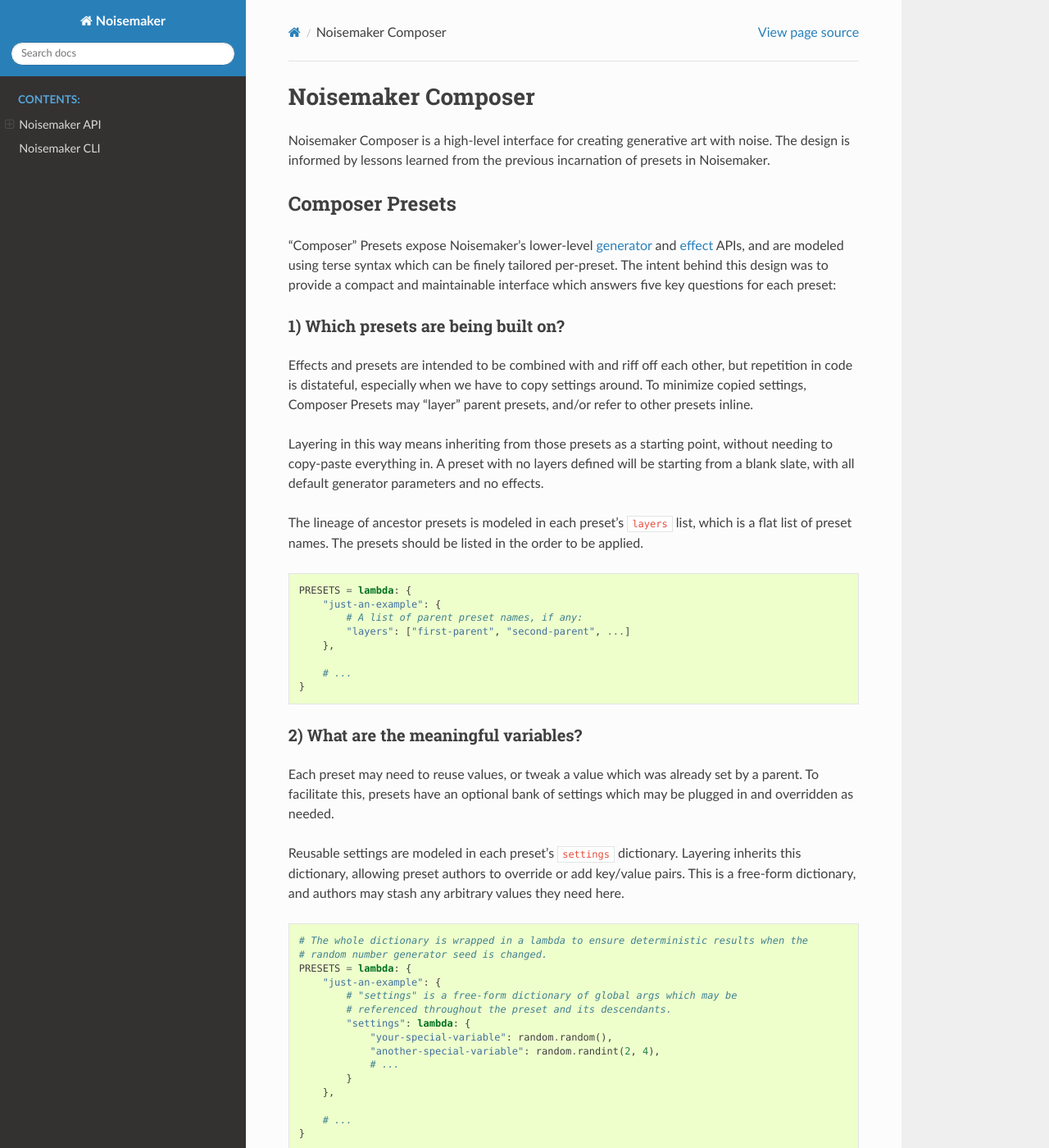
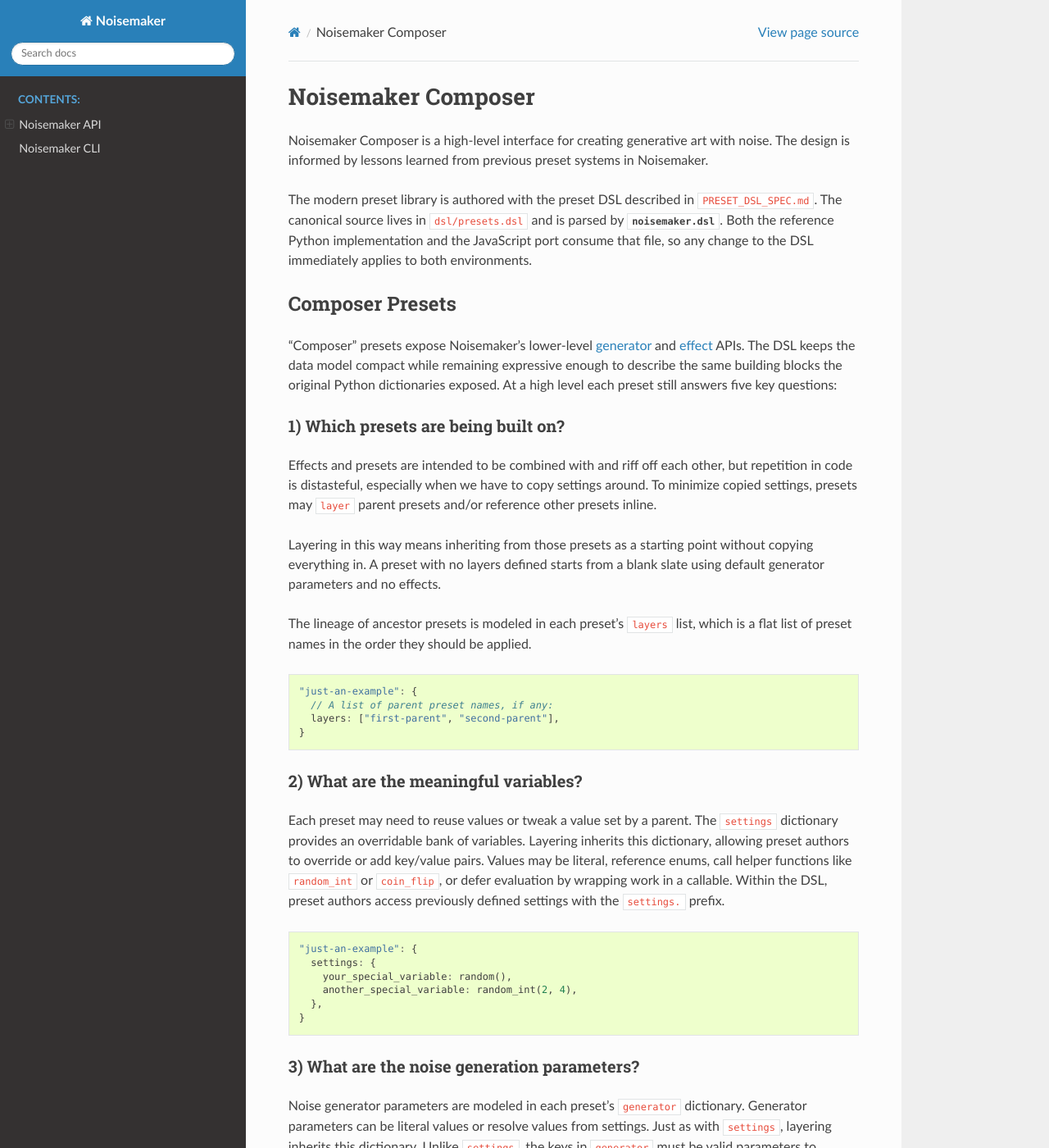
Before and after one commit to aayars/py-noisemaker, a Sphinx documentation site: the page built from docs/composer.rst, in a window 1280 px wide and 1400 px high. Shown: the whole window at 82% size. Built offline with Sphinx 7.4.7 and the Read the Docs theme 3.1.0, drawn with Linux system fonts in a browser that asks for light colours; some of the changed text lies outside the part shown.

Commit message:
update presets doc for dsl

```diff
--- a/docs/composer.rst
+++ b/docs/composer.rst
@@ -1,175 +1,147 @@
 Noisemaker Composer
 ===================
 
-Noisemaker Composer is a high-level interface for creating generative art with noise. The design is informed by lessons learned from the previous incarnation of presets in Noisemaker.
+Noisemaker Composer is a high-level interface for creating generative art with noise. The design is informed by lessons learned
+from previous preset systems in Noisemaker.
+
+The modern preset library is authored with the preset DSL described in :file:`PRESET_DSL_SPEC.md`. The canonical source lives in
+:file:`dsl/presets.dsl` and is parsed by :mod:`noisemaker.dsl`. Both the reference Python implementation and the JavaScript port
+consume that file, so any change to the DSL immediately applies to both environments.
 
 Composer Presets
 ----------------
 
-"Composer" Presets expose Noisemaker's lower-level `generator <api.html#module-noisemaker.generators>`_ and `effect <api.html#module-noisemaker.effects>`_ APIs, and are modeled using terse syntax which can be finely tailored per-preset. The intent behind this design was to provide a compact and maintainable interface which answers five key questions for each preset:
+"Composer" presets expose Noisemaker's lower-level `generator <api.html#module-noisemaker.generators>`_ and
+`effect <api.html#module-noisemaker.effects>`_ APIs. The DSL keeps the data model compact while remaining expressive enough to
+describe the same building blocks the original Python dictionaries exposed. At a high level each preset still answers five key
+questions:
 
 1) Which presets are being built on?
-~~~~~~~~~~~~~~~~~~~~~~~~~~~~~~~~~~~~
+~~~~~~~~~~~~~~~~~~~~~~~~~~~~~~~~~~~~~
 
-Effects and presets are intended to be combined with and riff off each other, but repetition in code is distateful, especially when we have to copy settings around. To minimize copied settings, Composer Presets may "layer" parent presets, and/or refer to other presets inline.
+Effects and presets are intended to be combined with and riff off each other, but repetition in code is distasteful, especially
+when we have to copy settings around. To minimize copied settings, presets may ``layer`` parent presets and/or reference other
+presets inline.
 
-Layering in this way means inheriting from those presets as a starting point, without needing to copy-paste everything in. A preset with no layers defined will be starting from a blank slate, with all default generator parameters and no effects.
+Layering in this way means inheriting from those presets as a starting point without copying everything in. A preset with no
+layers defined starts from a blank slate using default generator parameters and no effects.
 
-The lineage of ancestor presets is modeled in each preset's ``layers`` list, which is a flat list of preset names. The presets should be listed in the order to be applied.
+The lineage of ancestor presets is modeled in each preset's ``layers`` list, which is a flat list of preset names in the order
+they should be applied.
 
-.. code-block:: python
+.. code-block:: javascript
 
-    PRESETS = lambda: {
-        "just-an-example": {
-            # A list of parent preset names, if any:
-            "layers": ["first-parent", "second-parent", ...]
-        },
-
-        # ...
+    "just-an-example": {
+      // A list of parent preset names, if any:
+      layers: ["first-parent", "second-parent"],
     }
 
 2) What are the meaningful variables?
-~~~~~~~~~~~~~~~~~~~~~~~~~~~~~~~~~~~~~
+~~~~~~~~~~~~~~~~~~~~~~~~~~~~~~~~~~~~~~
 
-Each preset may need to reuse values, or tweak a value which was already set by a parent. To facilitate this, presets have an optional bank of settings which may be plugged in and overridden as needed.
+Each preset may need to reuse values or tweak a value set by a parent. The ``settings`` dictionary provides an overridable bank
+of variables. Layering inherits this dictionary, allowing preset authors to override or add key/value pairs. Values may be
+literal, reference enums, call helper functions like ``random_int`` or ``coin_flip``, or defer evaluation by wrapping work in a
+callable. Within the DSL, preset authors access previously defined settings with the ``settings.`` prefix.
 
-Reusable settings are modeled in each preset's ``settings`` dictionary. Layering inherits this dictionary, allowing preset authors to override or add key/value pairs. This is a free-form dictionary, and authors may stash any arbitrary values they need here.
+.. code-block:: javascript
 
-.. code-block:: python
-
-    # The whole dictionary is wrapped in a lambda to ensure deterministic results when the
-    # random number generator seed is changed.
-    PRESETS = lambda: {
-        "just-an-example": {
-            # "settings" is a free-form dictionary of global args which may be
-            # referenced throughout the preset and its descendants.
-            "settings": lambda: {
-                "your-special-variable": random.random(),
-                "another-special-variable": random.randint(2, 4),
-                # ...
-            }
-        },
-
-        # ...
+    "just-an-example": {
+      settings: {
+        your_special_variable: random(),
+        another_special_variable: random_int(2, 4),
+      },
     }
 
 3) What are the noise generation parameters?
-~~~~~~~~~~~~~~~~~~~~~~~~~~~~~~~~~~~~~~~~~~~~
+~~~~~~~~~~~~~~~~~~~~~~~~~~~~~~~~~~~~~~~~~~~~~
 
-Noisemaker's noise generator has several parameters, and these simply need to live somewhere. Noise generator parameters are modeled in each preset's ``generator`` dictionary. Generator parameters may be defined in this dictionary, or can be fed in from settings. Just as with ``settings``, layering inherits this dictionary, enabling preset authors to override or add key/value pairs. Unlike ``settings``, the keys found in this dictionary are not free-form, but must be valid parameters to `noisemaker.generators.multires <api.html#noisemaker.generators.multires>`_.
+Noise generator parameters are modeled in each preset's ``generator`` dictionary. Generator parameters can be literal values or
+resolve values from settings. Just as with ``settings``, layering inherits this dictionary. Unlike ``settings``, the keys in
+``generator`` must be valid parameters to `noisemaker.generators.multires <api.html#noisemaker.generators.multires>`_.
 
-.. code-block:: python
+.. code-block:: javascript
 
-    PRESETS = lambda: {
-        "just-an-example": {
-            # A strictly validated dictionary of keyword args to send to
-            # noisemaker.generators.multires():
-            "generator": lambda settings: {
-                "freq": settings["base_freq"],
-                "octaves": random.randint(4, 8),
-                "ridges": True,
-                # ...
-            },
-
-        },
-
-        # ...
+    "just-an-example": {
+      generator: {
+        freq: settings.base_freq,
+        octaves: random_int(4, 8),
+        ridges: true,
+      },
     }
 
 4) Which effects should be applied to each octave?
-~~~~~~~~~~~~~~~~~~~~~~~~~~~~~~~~~~~~~~~~~~~~~~~~~~
+~~~~~~~~~~~~~~~~~~~~~~~~~~~~~~~~~~~~~~~~~~~~~~~~~~~
 
-Preset authors should be able to specify a list of effects which get applied to each octave of noise. Historically, the per-octave effects in Noisemaker were constrained by hard-coded logic. In Composer Presets, authors may specify an arbitrary list of effects.
+Preset authors may specify an arbitrary list of effects to apply per octave of noise. Per-octave effects are modeled in each
+preset's ``octaves`` list, which contains parameterized effect calls. Effect parameters may be defined inline or fed in from
+settings. Layering inherits this list, allowing authors to append additional effects. Effects are listed in the order to be
+applied.
 
-Per-octave effects are modeled in each preset's ``octaves`` list, which specifies parameterized effects functions. Per-octave effect parameters may be defined in this list, or can be fed in from settings. Layering inherits this list, allowing authors to append additional effects. Effects should be listed in the order to be applied.
+.. code-block:: javascript
 
-.. code-block:: python
-
-    PRESETS = lambda: {
-        "just-an-example": {
-            # A list of per-octave effects, to apply in order:
-            "octaves": lambda settings: [
-                Effect("your-effect-name", **args),  # Effect() returns a callable
-                                                     # effect function
-                # ...
-            ],
-
-        },
-
-        # ...
+    "just-an-example": {
+      octaves: [
+        derivative(alpha: settings.deriv_alpha),
+        ripple(range: 0.05),
+      ],
     }
 
 5) Which effects should be applied after flattening layers?
-~~~~~~~~~~~~~~~~~~~~~~~~~~~~~~~~~~~~~~~~~~~~~~~~~~~~~~~~~~~
+~~~~~~~~~~~~~~~~~~~~~~~~~~~~~~~~~~~~~~~~~~~~~~~~~~~~~~~~~~~~
 
-Similar to how per-octave effects were originally implemented, post effects in Noisemaker were hard-coded and inflexible. Composer Presets aim to break this pattern by enabling preset authors to specify an ordered list of "final pass" effects.
+Post-reduce effects are modeled in each preset's ``post`` list, and final pass effects live in ``final``. Both sections accept
+parameterized effect calls as well as ``preset("name")`` references that inline the referenced preset's ``post``/``final``
+steps. Layering inherits these lists, enabling preset authors to append additional effects and nested presets. Effects are
+applied in order.
 
-Post-reduce effects are modeled in each preset's ``post`` section, which is a flat list of parameterized effects functions and presets. Post-processing effect parameters may be defined in this list, or can be fed in from settings. Layering inherits this list, allowing authors to append additional effects and inline presets. A preset's post-processing list can contain effects as well as links to other presets, enabling powerful expression of nested macros. Effects and referenced presets should be listed in the order to be applied.
+.. code-block:: javascript
 
-.. code-block:: python
-
-    PRESETS = lambda: {
-        "just-an-example": {
-            # A list of post-reduce effects, to apply in order:
-            "post": lambda settings: [
-                Effect("your-other-effect-name", **args),
-                Effect("your-other-effect-name-2", **args),
-                Preset("another-preset-entirely")  # Unroll the "post" steps from
-                                                   # another preset entirely
-                # ...
-            ]
-        },
-
-        # ...
+    "just-an-example": {
+      post: [
+        bloom(alpha: settings.bloom_alpha),
+        preset("vignette"),
+      ],
+      final: [
+        adjust_contrast(amount: 1.1),
+      ],
     }
 
 Putting It All Together
 -----------------------
 
-The following contrived example illustrates a preset containing each of the above described sections. For concrete examples, see noisemaker/presets.py and test/test_composer.py.
+The following contrived example illustrates a preset containing each of the above described sections. For concrete examples, see
+:file:`dsl/presets.dsl`, :mod:`noisemaker.presets`, and :mod:`test.test_composer`.
 
-Note that ``settings``, ``generator``, ``octaves``, and ``post`` are wrapped inside ``lambda``. This enables re-evaluation of presets if/when the random number generator seed is changed.
+.. code-block:: javascript
 
-.. code-block:: python
+    {
+      "just-an-example": {
+        layers: ["first-parent", "second-parent"],
 
-    PRESETS = lambda: {
-        "just-an-example": {
-            # A list of parent preset names, if any:
-            "layers": ["first-parent", "second-parent", ...],
-
-            # A free-form dictionary of global args which may be referenced throughout
-            # the preset and its descendants:
-            "settings": lambda: {
-                "your-special-variable": random.random(),
-                "another-special-variable": random.randint(2, 4),
-                # ...
-            },
-
-            # A strictly validated dictionary of keyword args to send to
-            # noisemaker.generators.multires():
-            "generator": lambda settings: {
-                "freq": settings["base_freq"],
-                "octaves": random.randint(4, 8),
-                "ridges": True,
-                # ...
-            },
-
-            # A list of per-octave effects, to apply in order:
-            "octaves": lambda settings: [
-                Effect("your-effect-name", **args),  # Effect() returns a callable
-                                                     # effect function
-                # ...
-            ],
-
-            # A list of post-reduce effects, to apply in order:
-            "post": lambda settings: [
-                Effect("your-other-effect-name", **args),
-                Effect("your-other-effect-name-2", **args),
-                Preset("another-preset-entirely")  # Unroll the "post" steps from
-                                                   # another preset entirely
-                # ...
-            ]
+        settings: {
+          base_freq: random_int(2, 4),
+          bloom_alpha: 0.1 + random() * 0.05,
         },
 
-        # ...
+        generator: {
+          freq: settings.base_freq,
+          octaves: 6,
+          ridges: true,
+        },
+
+        octaves: [
+          derivative(alpha: 0.333),
+          ripple(range: 0.05),
+        ],
+
+        post: [
+          bloom(alpha: settings.bloom_alpha),
+          preset("grain"),
+        ],
+
+        final: [
+          adjust_contrast(amount: 1.1),
+        ],
+      },
     }
```
